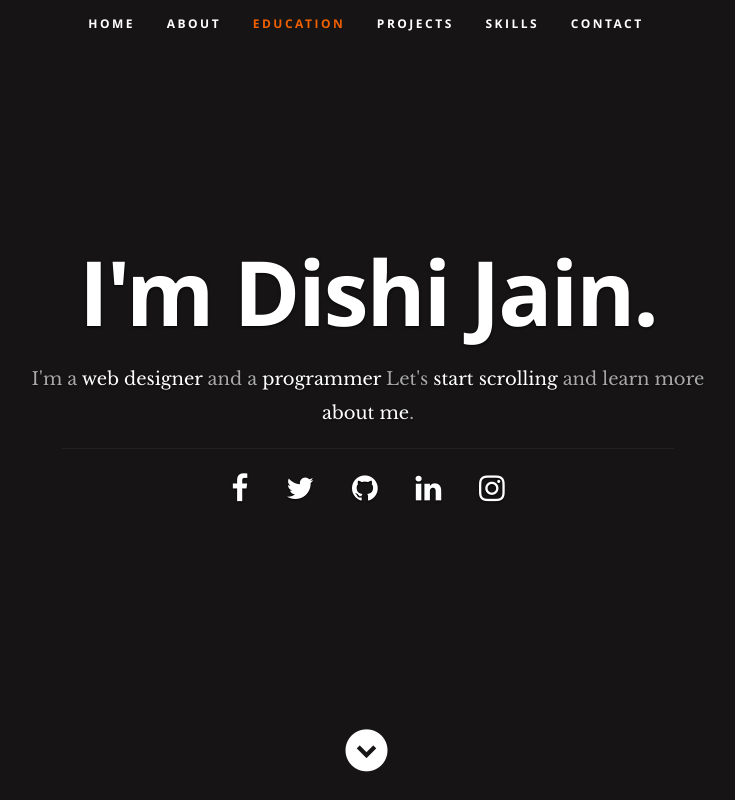
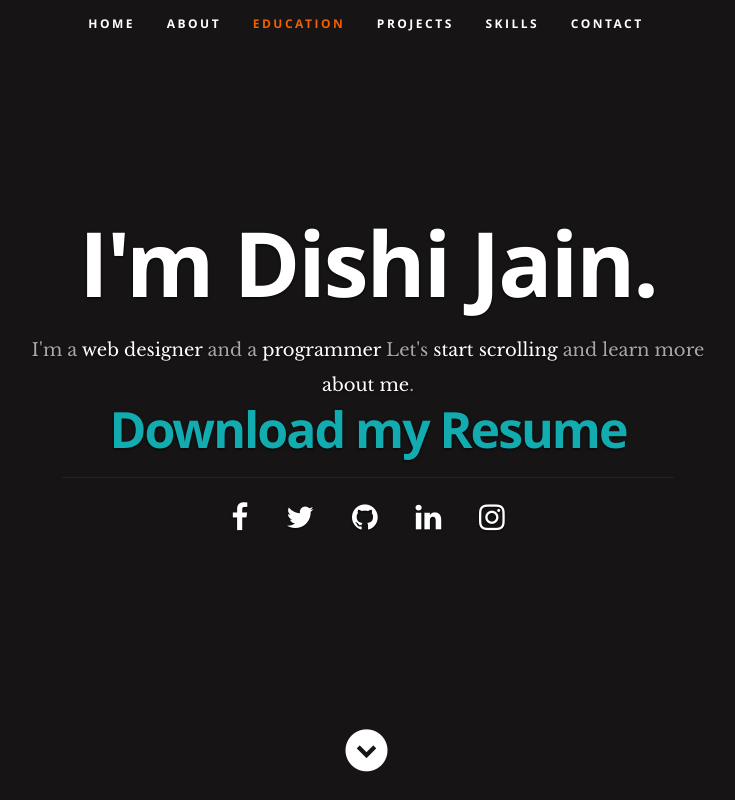
Before and after one commit to dishijn2/DishiJain-Portfolio, a plain HTML site: page index.html in a window 1280 px wide. Shown: the top 800 px of the page, without its empty margins (274-1009 px from the left). Drawn offline with nearby package versions, Linux system fonts and the light colour scheme; a web font is replaced by a local one.

Commit message:
Update index.html

```diff
--- a/index.html
+++ b/index.html
@@ -40,6 +40,7 @@
             <h1 class="responsive-headline">I'm Dishi Jain.</h1>
             <h3>I'm a  <span>web designer</span> and a<span> programmer </span> Let's <a class="smoothscroll" href="#about">start scrolling</a>
             and learn more <a class="smoothscroll" href="#about">about me</a>.</h3>
+		 <h1> <a href="https://drive.google.com/file/d/1gZeeOWI6WZ4RElCJLz-0xZrK5BYdIJ5a/view?usp=sharing"> Download my Resume</a></h1>
             <hr />
             <ul class="social">
                <li><a href="https://www.facebook.com/dishi.jain.906" target="_blank"><i class="fa fa-facebook"></i></a></li>
```
